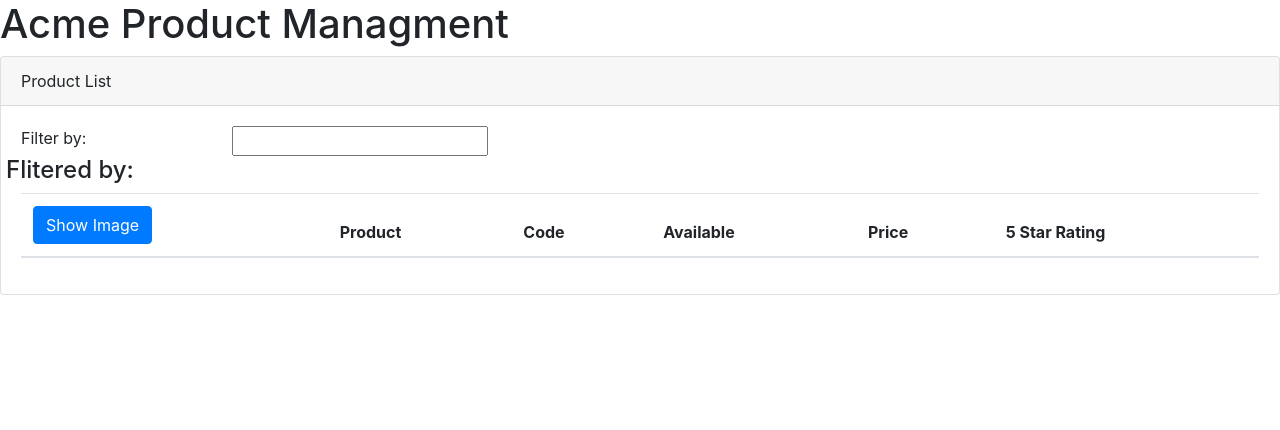
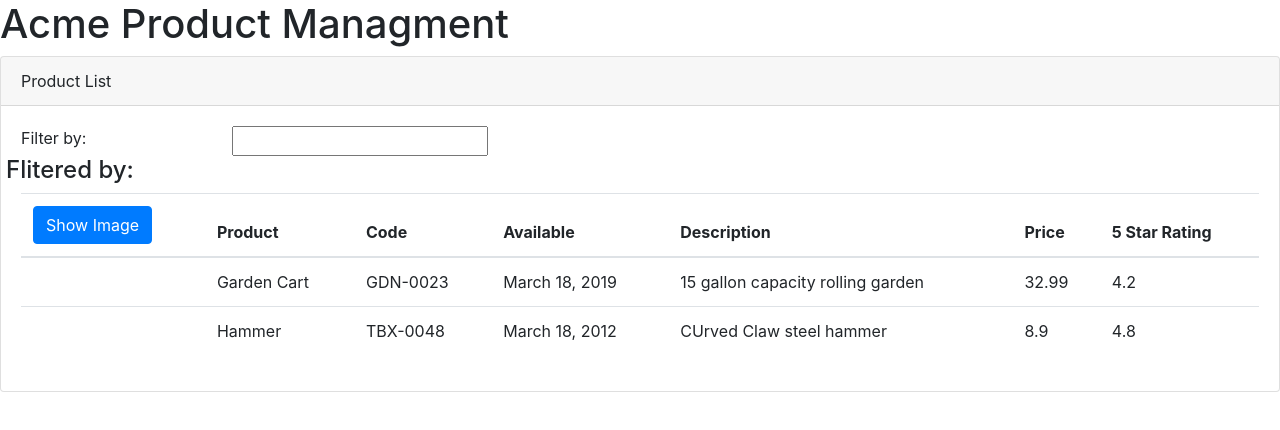
Before and after one commit to LaithAlfa/PluralSight, an Angular app in the folder AngularGettingStarted/APM/: page / in a window 1280 px wide. Shown: the top 430 px of the page. Built offline with nearby package versions, Linux system fonts and the light colour scheme.

Commit message:
add logic with directives2

```diff
--- a/AngularGettingStarted/APM/src/app/products/product-list.component.html
+++ b/AngularGettingStarted/APM/src/app/products/product-list.component.html
@@ -27,12 +27,22 @@
           <th>Product</th>
           <th>Code</th>
           <th>Available</th>
+          <th>Description</th>
           <th>Price</th>
           <th>5 Star Rating</th>
         </tr>
       </thead>
       <tbody>
+        <tr *ngFor='let product of products'>
+          <td></td>
+          <td>{{product.productName}}</td>
+          <td>{{product.productCode}}</td>
+          <td>{{product.releaseDate}}</td>
+          <td>{{product.description}}</td>
+          <td>{{product.price}}</td>
+          <td>{{product.starRating}}</td>
 
+        </tr>
       </tbody>
     </table>
   </div>
--- a/AngularGettingStarted/APM/src/app/products/product-list.component.ts
+++ b/AngularGettingStarted/APM/src/app/products/product-list.component.ts
@@ -15,7 +15,7 @@
         "releaseDate": "March 18, 2019",
         "description": "15 gallon capacity rolling garden",
         "price": 32.99,
-        "startRating": 4.2,
+        "starRating": 4.2,
         "imageUrl": "assets/images/garden_cart.png",
       },
       {
@@ -25,7 +25,7 @@
         "releaseDate": "March 18, 2012",
         "description": "CUrved Claw steel hammer",
         "price": 8.9,
-        "startRating": 4.8,
+        "starRating": 4.8,
         "imageUrl": "assets/images/hammer.png",
       }
     ];
```
